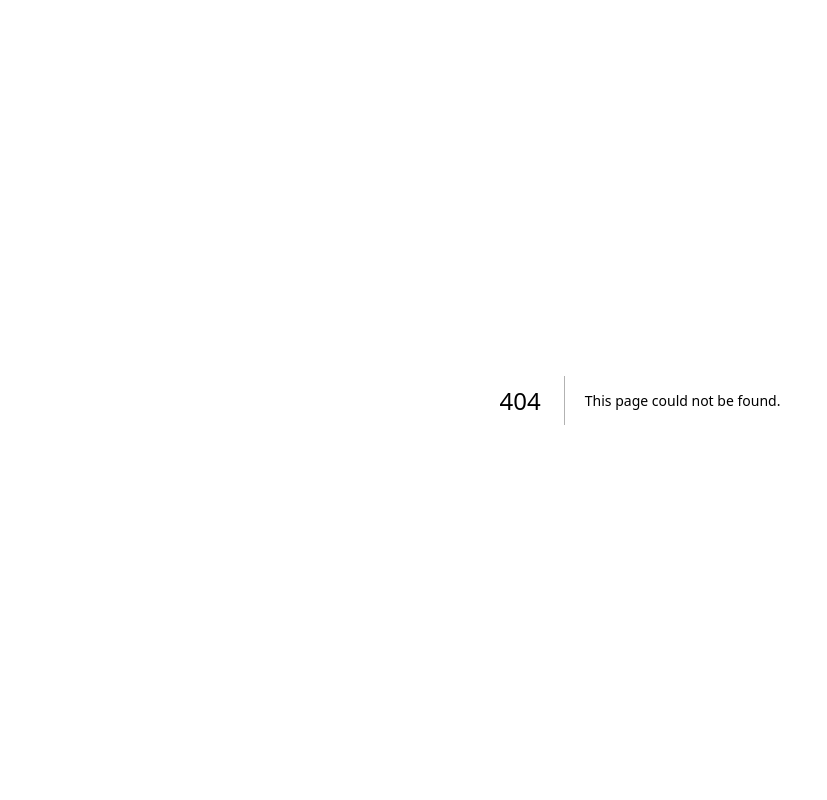
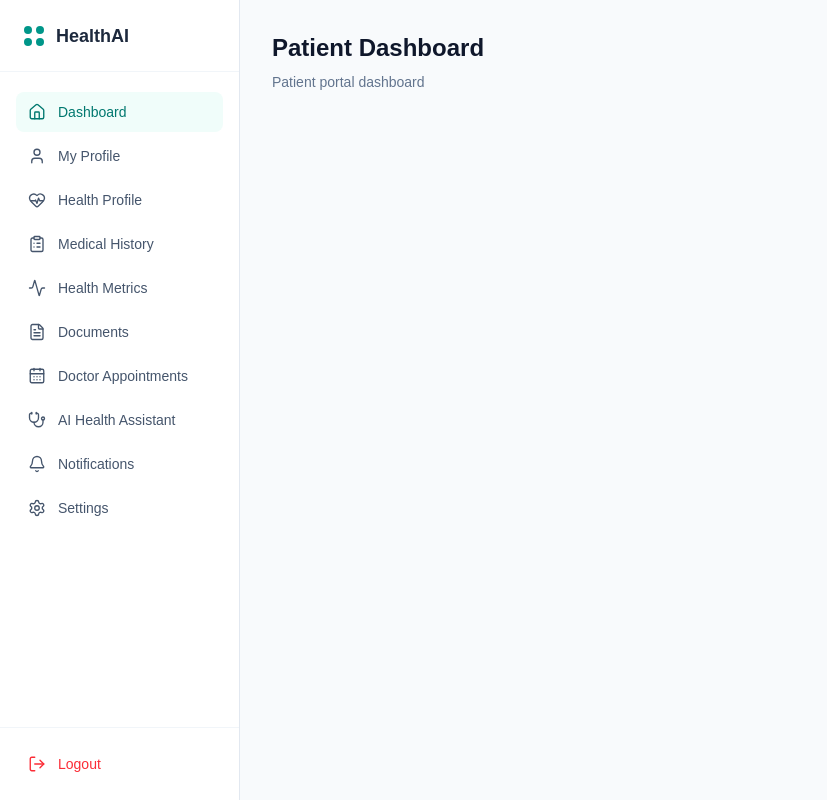
Before and after one commit to Anurag370/VitalAI, a Next.js app in the folder frontend/: page /patient in a window 1280 px wide. Before the commit this address had no page. Shown: the whole page, without its empty margins (0-827 px from the left). Built offline with nearby package versions, Linux system fonts and the light colour scheme.

Commit message:
Add patient portal sidebar

```diff
--- /dev/null
+++ b/frontend/app/patient/components/patient-sidebar.tsx
@@ -0,0 +1,91 @@
+"use client";
+
+import {
+  Activity,
+  Bell,
+  CalendarDays,
+  ClipboardList,
+  FileText,
+  HeartPulse,
+  Home,
+  LogOut,
+  Settings,
+  Stethoscope,
+  User,
+} from "lucide-react";
+
+const navigationItems = [
+  { label: "Dashboard", icon: Home, active: true },
+  { label: "My Profile", icon: User },
+  { label: "Health Profile", icon: HeartPulse },
+  { label: "Medical History", icon: ClipboardList },
+  { label: "Health Metrics", icon: Activity },
+  { label: "Documents", icon: FileText },
+  { label: "Doctor Appointments", icon: CalendarDays },
+  { label: "AI Health Assistant", icon: Stethoscope },
+  { label: "Notifications", icon: Bell },
+  { label: "Settings", icon: Settings },
+];
+
+export default function PatientSidebar() {
+  return (
+    <aside className="flex h-screen w-[240px] shrink-0 flex-col border-r border-slate-200 bg-white">
+      {/* Logo */}
+      <div className="flex h-[72px] items-center border-b border-slate-100 px-6">
+        <div className="flex items-center gap-3">
+          <div className="grid grid-cols-2 gap-1">
+            <span className="h-2 w-2 rounded-full bg-teal-600" />
+            <span className="h-2 w-2 rounded-full bg-teal-600" />
+            <span className="h-2 w-2 rounded-full bg-teal-600" />
+            <span className="h-2 w-2 rounded-full bg-teal-600" />
+          </div>
+
+          <span className="text-lg font-semibold text-slate-800">
+            HealthAI
+          </span>
+        </div>
+      </div>
+
+      {/* Navigation */}
+      <nav className="flex-1 px-4 py-5">
+        <div className="space-y-1">
+          {navigationItems.map((item) => {
+            const Icon = item.icon;
+
+            return (
+              <button
+                key={item.label}
+                type="button"
+                className={`flex w-full items-center gap-3 rounded-lg px-3 py-2.5 text-left transition-colors ${
+                  item.active
+                    ? "bg-teal-50 text-teal-700"
+                    : "text-slate-600 hover:bg-slate-50 hover:text-teal-700"
+                }`}
+              >
+                <Icon size={18} strokeWidth={1.8} />
+
+                <span className="text-sm font-medium">
+                  {item.label}
+                </span>
+              </button>
+            );
+          })}
+        </div>
+      </nav>
+
+      {/* Logout */}
+      <div className="border-t border-slate-100 px-4 py-4">
+        <button
+          type="button"
+          className="flex w-full items-center gap-3 rounded-lg px-3 py-2.5 text-red-500 transition-colors hover:bg-red-50"
+        >
+          <LogOut size={18} strokeWidth={1.8} />
+
+          <span className="text-sm font-medium">
+            Logout
+          </span>
+        </button>
+      </div>
+    </aside>
+  );
+}
--- /dev/null
+++ b/frontend/app/patient/page.tsx
@@ -0,0 +1,19 @@
+import PatientSidebar from "./components/patient-sidebar";
+
+export default function PatientPage() {
+  return (
+    <main className="flex min-h-screen bg-slate-50">
+      <PatientSidebar />
+
+      <section className="flex-1 p-8">
+        <h1 className="text-2xl font-semibold text-slate-900">
+          Patient Dashboard
+        </h1>
+
+        <p className="mt-2 text-sm text-slate-500">
+          Patient portal dashboard
+        </p>
+      </section>
+    </main>
+  );
+}
--- a/frontend/package.json
+++ b/frontend/package.json
@@ -9,6 +9,7 @@
     "lint": "eslint"
   },
   "dependencies": {
+    "lucide-react": "^1.31.0",
     "next": "16.3.0",
     "react": "19.2.8",
     "react-dom": "19.2.8"
```
Also changed, not shown: 1 other file (tests, documents, lock files or other folders).
